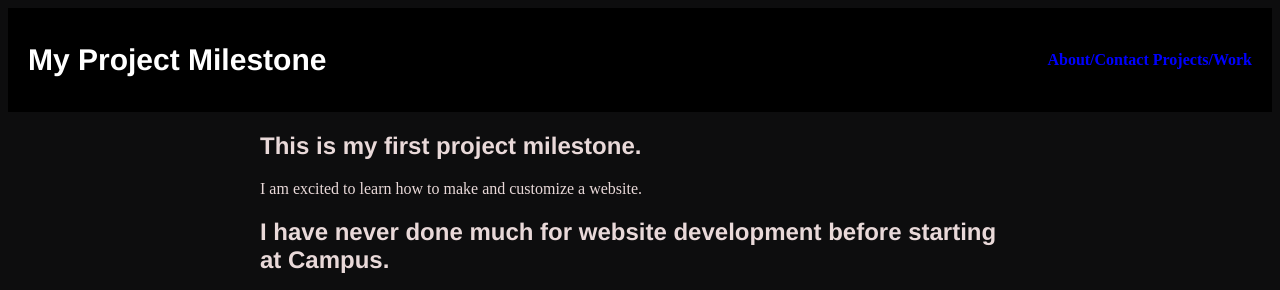
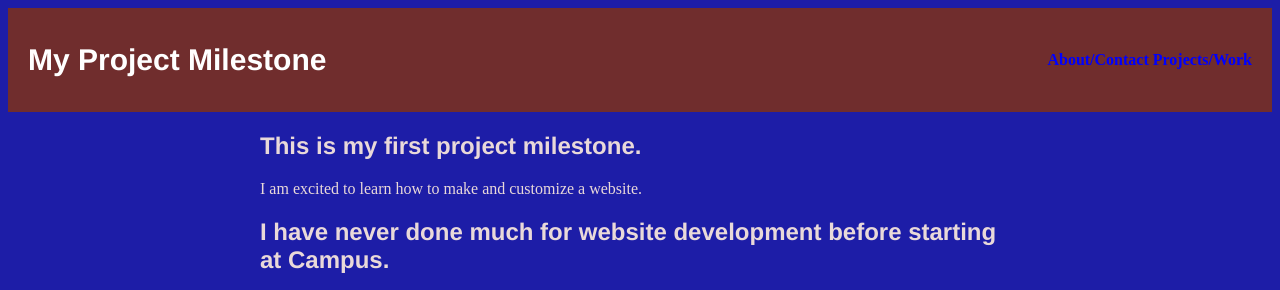
Before and after one commit to cresh1002/my-project-milestone, a plain HTML site: page index.html in a window 1280 px wide. Shown: the top 290 px of the page. Drawn offline with Linux system fonts and the light colour scheme.

Commit message:
chnaged color

```diff
--- a/style.css
+++ b/style.css
@@ -1,6 +1,6 @@
 body{
     font-family: 'Times New Roman', Times, serif;
-    background-color: rgb(13, 13, 14);
+    background-color: rgb(29, 29, 167);
     color: rgb(233, 217, 217);
 
 * {
@@ -388,7 +388,7 @@ h3 {
   justify-content: space-between;
   align-items: center;
 
-  background-color: black;
+  background-color: rgb(112, 45, 45);
   color: white;
 
   padding: 10px 20px;
```
